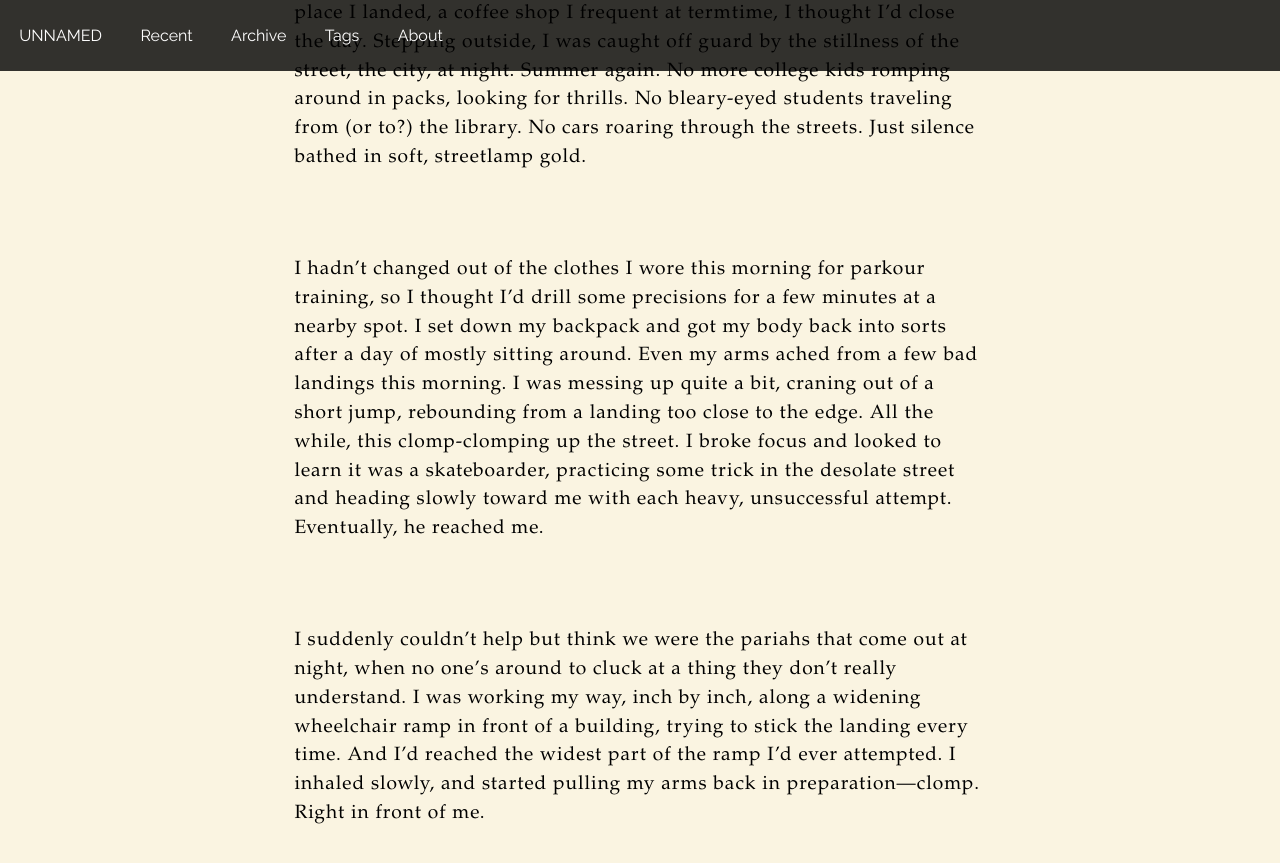
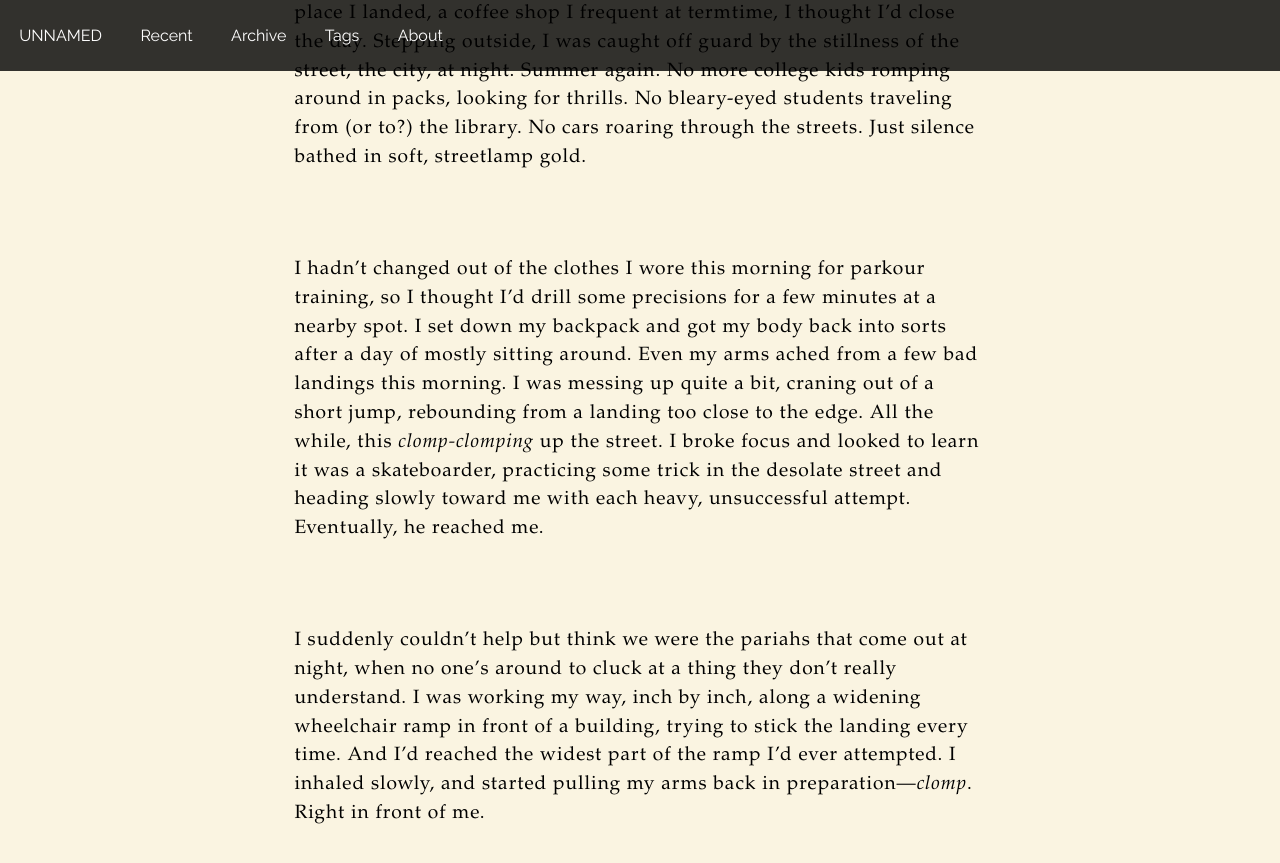
Before and after one commit to jk5228/unnamed, a Jekyll site: the page built from _posts/2014-05-12-sublime.md, in a window 1280 px wide and 900 px high, scrolled down 1161 px. Shown: the top 863 px of the window. Built offline with Jekyll 4.4.1, drawn with Linux system fonts in a browser that asks for light colours; Markdown is read by kramdown in place of the engine named in the settings.

```diff
--- a/_posts/2014-05-12-sublime.md
+++ b/_posts/2014-05-12-sublime.md
@@ -7,8 +7,8 @@ tags: [Yale, Summer, Parkour]
 
 I’d been hopping indecisively from spot to spot in New Haven all day, looking for somewhere to sit and write. Around closing time at the last place I landed, a coffee shop I frequent at termtime, I thought I’d close the day. Stepping outside, I was caught off guard by the stillness of the street, the city, at night. Summer again. No more college kids romping around in packs, looking for thrills. No bleary-eyed students traveling from (or to?) the library. No cars roaring through the streets. Just silence bathed in soft, streetlamp gold.
 
-I hadn’t changed out of the clothes I wore this morning for parkour training, so I thought I’d drill some precisions for a few minutes at a nearby spot. I set down my backpack and got my body back into sorts after a day of mostly sitting around. Even my arms ached from a few bad landings this morning. I was messing up quite a bit, craning out of a short jump, rebounding from a landing too close to the edge. All the while, this clomp-clomping up the street. I broke focus and looked to learn it was a skateboarder, practicing some trick in the desolate street and heading slowly toward me with each heavy, unsuccessful attempt. Eventually, he reached me.
+I hadn’t changed out of the clothes I wore this morning for parkour training, so I thought I’d drill some precisions for a few minutes at a nearby spot. I set down my backpack and got my body back into sorts after a day of mostly sitting around. Even my arms ached from a few bad landings this morning. I was messing up quite a bit, craning out of a short jump, rebounding from a landing too close to the edge. All the while, this _clomp-clomping_ up the street. I broke focus and looked to learn it was a skateboarder, practicing some trick in the desolate street and heading slowly toward me with each heavy, unsuccessful attempt. Eventually, he reached me.
 
-I suddenly couldn’t help but think we were the pariahs that come out at night, when no one’s around to cluck at a thing they don’t really understand. I was working my way, inch by inch, along a widening wheelchair ramp in front of a building, trying to stick the landing every time. And I’d reached the widest part of the ramp I’d ever attempted. I inhaled slowly, and started pulling my arms back in preparation—clomp. Right in front of me.
+I suddenly couldn’t help but think we were the pariahs that come out at night, when no one’s around to cluck at a thing they don’t really understand. I was working my way, inch by inch, along a widening wheelchair ramp in front of a building, trying to stick the landing every time. And I’d reached the widest part of the ramp I’d ever attempted. I inhaled slowly, and started pulling my arms back in preparation—_clomp_. Right in front of me.
 
 The skater hadn’t moved past this section of road in the last few minutes. He hadn’t said anything either. He just kept at it, slipping, near-missing, exhaling in frustration. Wheeling back around to where he started, having at it again. Striving earnestly for something that, in the eyes of most, had no purpose or validity. Yet here we were, on this golden street, this May night in New Haven, sharing something I didn’t realize we had in common. Enraptured by some piece of the goodness we were trying to grasp. We need no words for a wordless thing.
```
